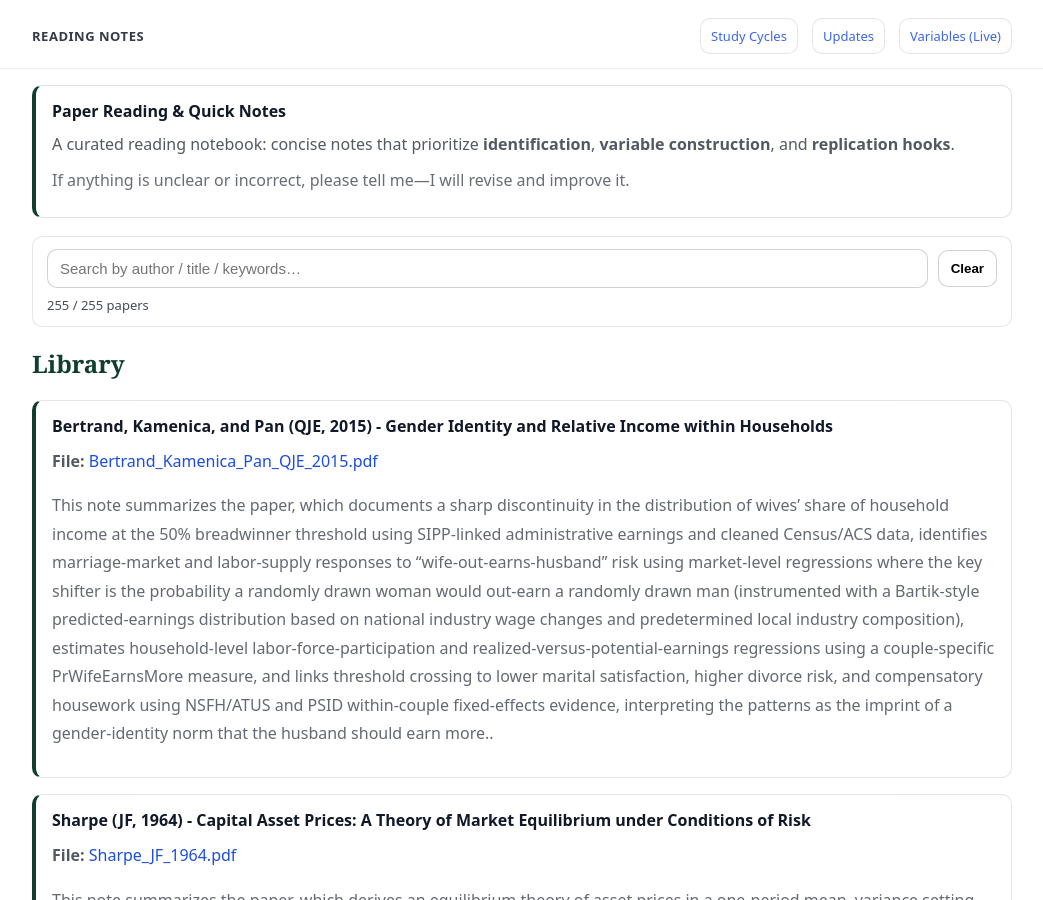
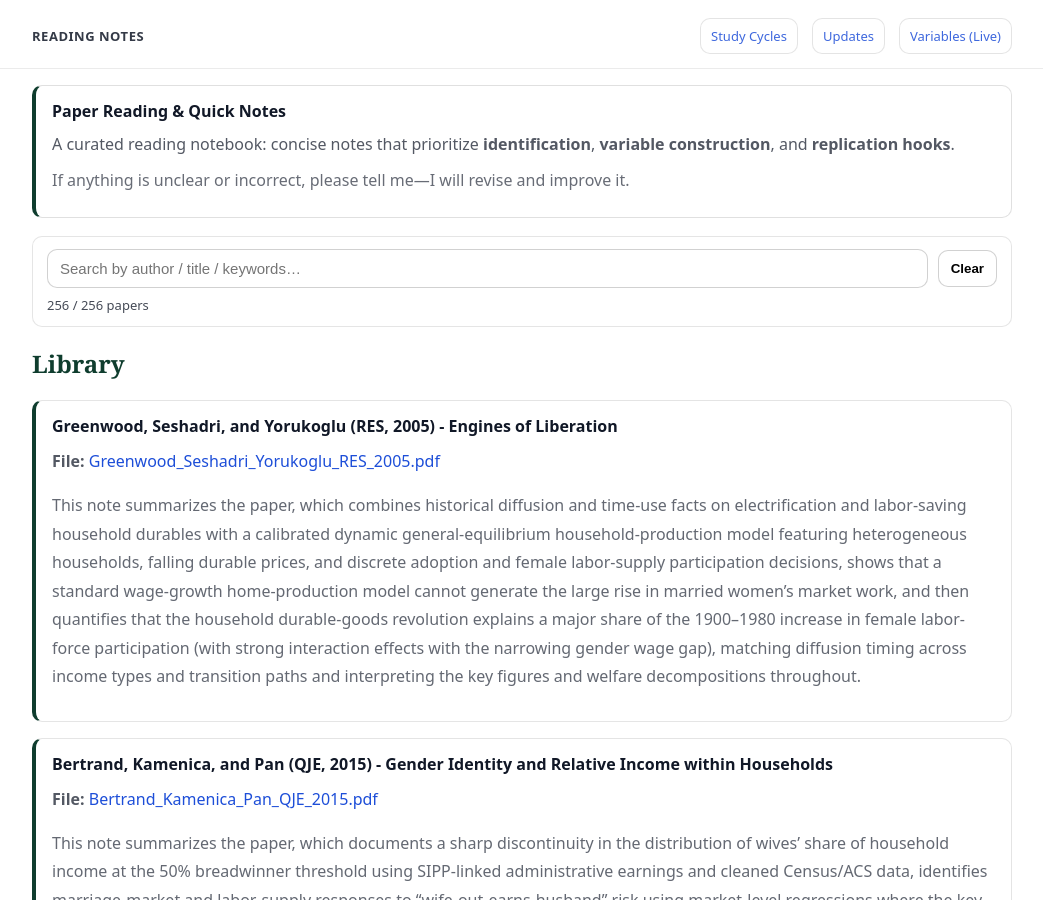
Before and after one commit to yaxinzn/study-archive, a Jekyll site: the page built from reading/index.md, in a window 1280 px wide and 900 px high. Shown: the whole window, without its empty margins (118-1161 px from the left). Built offline with Jekyll 4.4.1, drawn with Linux system fonts in a browser that asks for light colours.

Commit message:
Reading: add/update Greenwood_Seshadri_Yorukoglu_RES_2005.pdf

```diff
--- a/_data/reading.yml
+++ b/_data/reading.yml
@@ -1,3 +1,7 @@
+- title: "Greenwood, Seshadri, and Yorukoglu (RES, 2005) - Engines of Liberation"
+  file: "Greenwood_Seshadri_Yorukoglu_RES_2005.pdf"
+  desc: "This note summarizes the paper, which combines historical diffusion and time-use facts on electrification and labor-saving household durables with a calibrated dynamic general-equilibrium household-production model featuring heterogeneous households, falling durable prices, and discrete adoption and female labor-supply participation decisions, shows that a standard wage-growth home-production model cannot generate the large rise in married women’s market work, and then quantifies that the household durable-goods revolution explains a major share of the 1900–1980 increase in female labor-force participation (with strong interaction effects with the narrowing gender wage gap), matching diffusion timing across income types and transition paths and interpreting the key figures and welfare decompositions throughout."
+
 - title: "Bertrand, Kamenica, and Pan (QJE, 2015) - Gender Identity and Relative Income within Households"
   file: "Bertrand_Kamenica_Pan_QJE_2015.pdf"
   desc: "This note summarizes the paper, which documents a sharp discontinuity in the distribution of wives’ share of household income at the 50% breadwinner threshold using SIPP-linked administrative earnings and cleaned Census/ACS data, identifies marriage-market and labor-supply responses to “wife-out-earns-husband” risk using market-level regressions where the key shifter is the probability a randomly drawn woman would out-earn a randomly drawn man (instrumented with a Bartik-style predicted-earnings distribution based on national industry wage changes and predetermined local industry composition), estimates household-level labor-force-participation and realized-versus-potential-earnings regressions using a couple-specific PrWifeEarnsMore measure, and links threshold crossing to lower marital satisfaction, higher divorce risk, and compensatory housework using NSFH/ATUS and PSID within-couple fixed-effects evidence, interpreting the patterns as the imprint of a gender-identity norm that the husband should earn more.."
```
Also changed, not shown: 1 other file.
